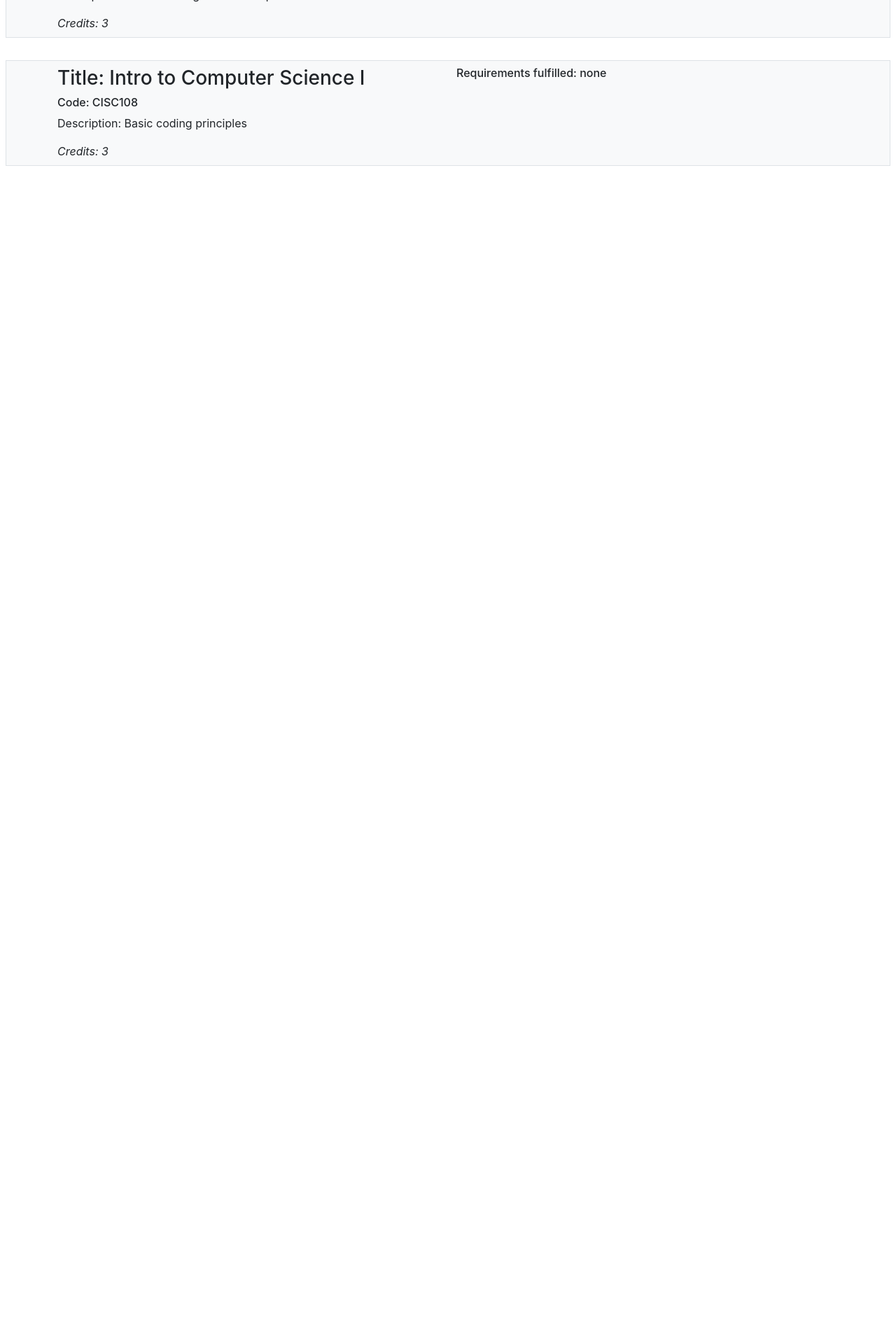
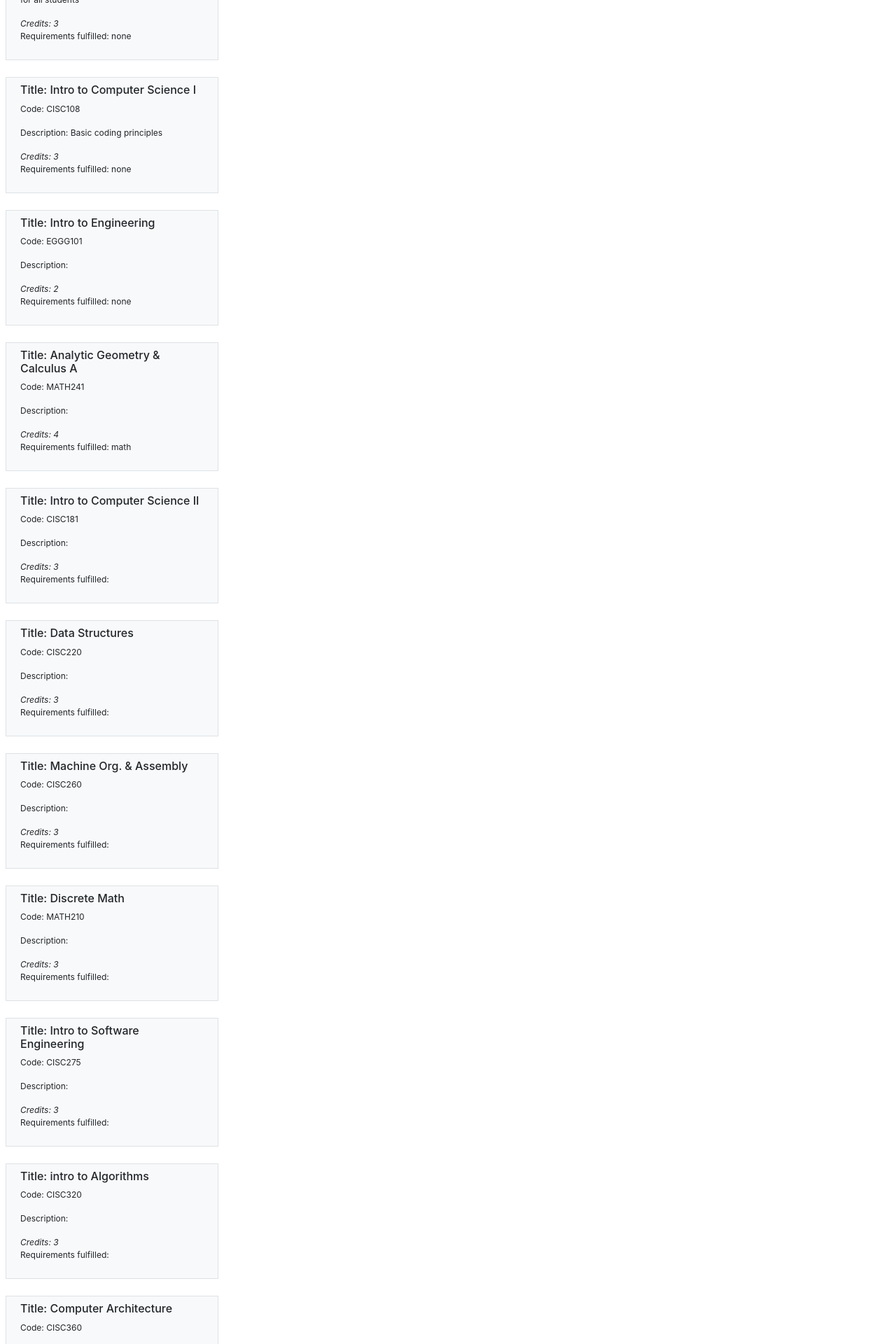
Before and after one commit to UD-CISC275-S22/cis-scheduler-team-3, a React (Create React App) app: page / in a window 1280 px wide. Shown: the part 380-2300 px from the top of the page at 70% size. Before the commit the page ends 800 px from the top, so only its background shows below. Built offline with nearby package versions, Linux system fonts and the light colour scheme.

Commit message:
added data, changed layout

```diff
--- a/src/App.css
+++ b/src/App.css
@@ -1,5 +1,9 @@
 .App {
     text-align: center;
+}
+.Container {
+    width: 25%;
+    font-size: 12px;
 }
 
 .App-logo {
--- a/src/components/CourseList.tsx
+++ b/src/components/CourseList.tsx
@@ -5,7 +5,7 @@ import { CourseView } from "./CourseView";
 
 export function CourseList({ courses }: { courses: Course[] }): JSX.Element {
     return (
-        <Stack gap={3}>
+        <Stack gap={2} className="Container">
             {courses.map((course: Course) => (
                 <div key={course.code} className="bg-light border m-2 p-2">
                     <CourseView course={course}></CourseView>
--- a/src/components/CourseView.tsx
+++ b/src/components/CourseView.tsx
@@ -7,13 +7,11 @@ export function CourseView({ course }: { course: Course }): JSX.Element {
         <Container>
             <Row>
                 <Col>
-                    <h3>Title: {course.title}</h3>
-                    <h6>Code: {course.code}</h6>
+                    <h6>Title: {course.title}</h6>
+                    <p>Code: {course.code}</p>
                     <p>Description: {course.description}</p>
                     <i>Credits: {course.course_credits}</i>
-                </Col>
-                <Col>
-                    <h6>Requirements fulfilled: {course.requirement}</h6>
+                    <p>Requirements fulfilled: {course.requirement}</p>
                 </Col>
             </Row>
         </Container>
--- a/src/data/course_pool.json
+++ b/src/data/course_pool.json
@@ -14,5 +14,101 @@
         "course_credits": 3,
         "prerequisites": [],
         "requirement": "none"
+    },
+    {
+        "code": "EGGG101",
+        "title": "Intro to Engineering",
+        "description": "",
+        "course_credits": 2,
+        "prerequisites": ["FYE"],
+        "requirement": "none"
+    },
+    {
+        "code": "MATH241",
+        "title": "Analytic Geometry & Calculus A",
+        "description": "",
+        "course_credits": 4,
+        "prerequisites": [],
+        "requirement": "math"
+    },
+    {
+        "code": "CISC181",
+        "title": "Intro to Computer Science II",
+        "description": "",
+        "course_credits": 3,
+        "prerequisites": [],
+        "requirement": ""
+    },
+    {
+        "code": "CISC220",
+        "title": "Data Structures",
+        "description": "",
+        "course_credits": 3,
+        "prerequisites": [],
+        "requirement": ""
+    },
+    {
+        "code": "CISC260",
+        "title": "Machine Org. & Assembly",
+        "description": "",
+        "course_credits": 3,
+        "prerequisites": [],
+        "requirement": ""
+    },
+    {
+        "code": "MATH210",
+        "title": "Discrete Math",
+        "description": "",
+        "course_credits": 3,
+        "prerequisites": [],
+        "requirement": ""
+    },
+    {
+        "code": "CISC275",
+        "title": "Intro to Software Engineering",
+        "description": "",
+        "course_credits": 3,
+        "prerequisites": [],
+        "requirement": ""
+    },
+    {
+        "code": "CISC320",
+        "title": "intro to Algorithms",
+        "description": "",
+        "course_credits": 3,
+        "prerequisites": [],
+        "requirement": ""
+    },
+    {
+        "code": "CISC360",
+        "title": "Computer Architecture",
+        "description": "",
+        "course_credits": 3,
+        "prerequisites": [],
+        "requirement": ""
+    },
+    {
+        "code": "CISC355",
+        "title": "Computers, Ethics, & Society",
+        "description": "",
+        "course_credits": 3,
+        "prerequisites": [],
+        "requirement": ""
+    },
+    {
+        "code": "CISC361",
+        "title": "Operating Systems",
+        "description": "",
+        "course_credits": 3,
+        "prerequisites": [],
+        "requirement": ""
+    },
+    {
+        "code": "CISC303",
+        "title": "Automata Theory",
+        "description": "",
+        "course_credits": 3,
+        "prerequisites": [],
+        "requirement": ""
     }
 ]
```
